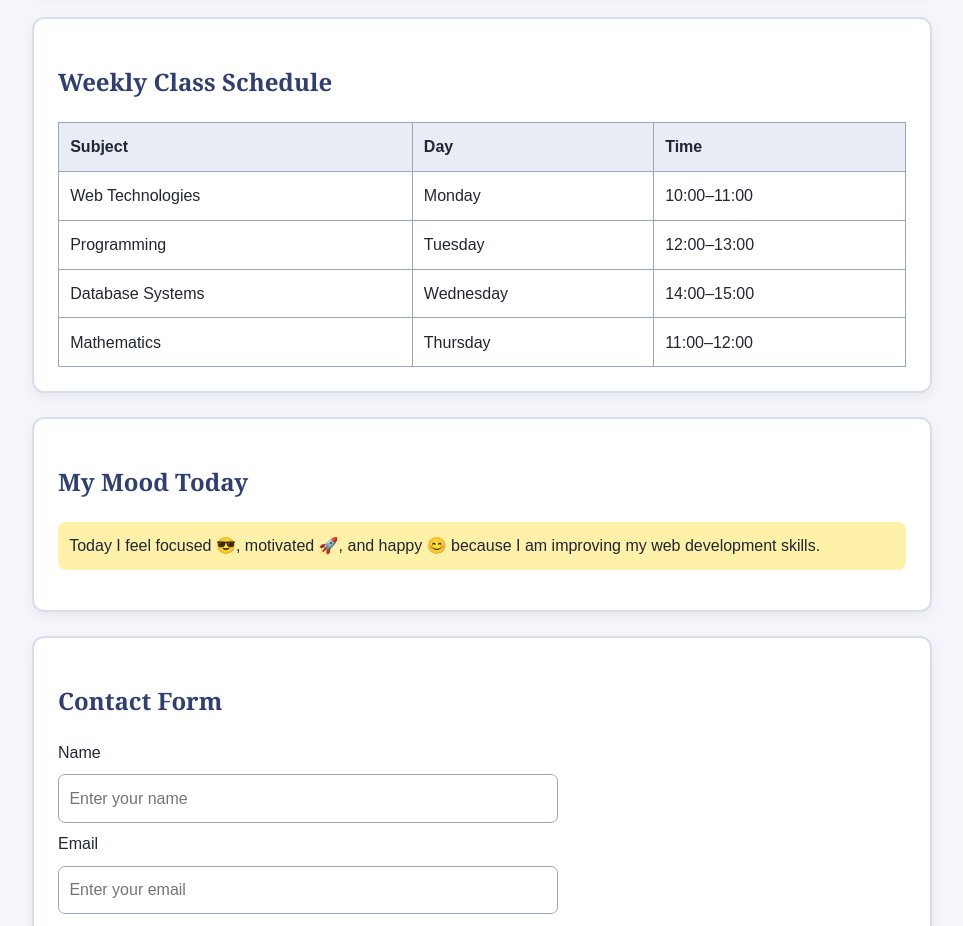
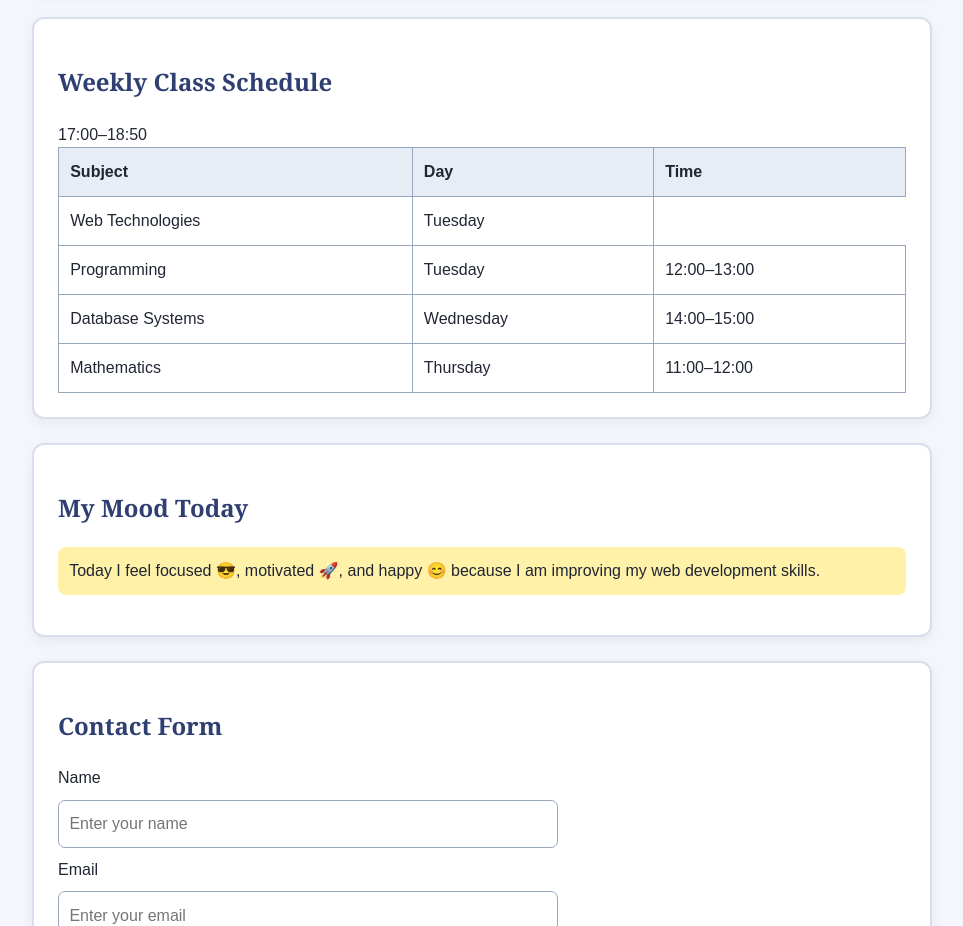
Before and after one commit to tamerlan2516/assignment1_web, a plain HTML site: page index.html in a window 1280 px wide. Shown: the part 1400-2326 px from the top of the page, without its empty margins (158-1121 px from the left). Drawn offline with Linux system fonts and the light colour scheme.

Commit message:
Update index.html

```diff
--- a/index.html
+++ b/index.html
@@ -54,7 +54,7 @@
                     <tr><th>Subject</th><th>Day</th><th>Time</th></tr>
                 </thead>
                 <tbody>
-                    <tr><td>Web Technologies</td><td>Monday</td><td>10:00–11:00</td></tr>
+                    <tr><td>Web Technologies</td><td>Tuesday</td><td17>17:00–18:50</td></tr>
                     <tr><td>Programming</td><td>Tuesday</td><td>12:00–13:00</td></tr>
                     <tr><td>Database Systems</td><td>Wednesday</td><td>14:00–15:00</td></tr>
                     <tr><td>Mathematics</td><td>Thursday</td><td>11:00–12:00</td></tr>
```
